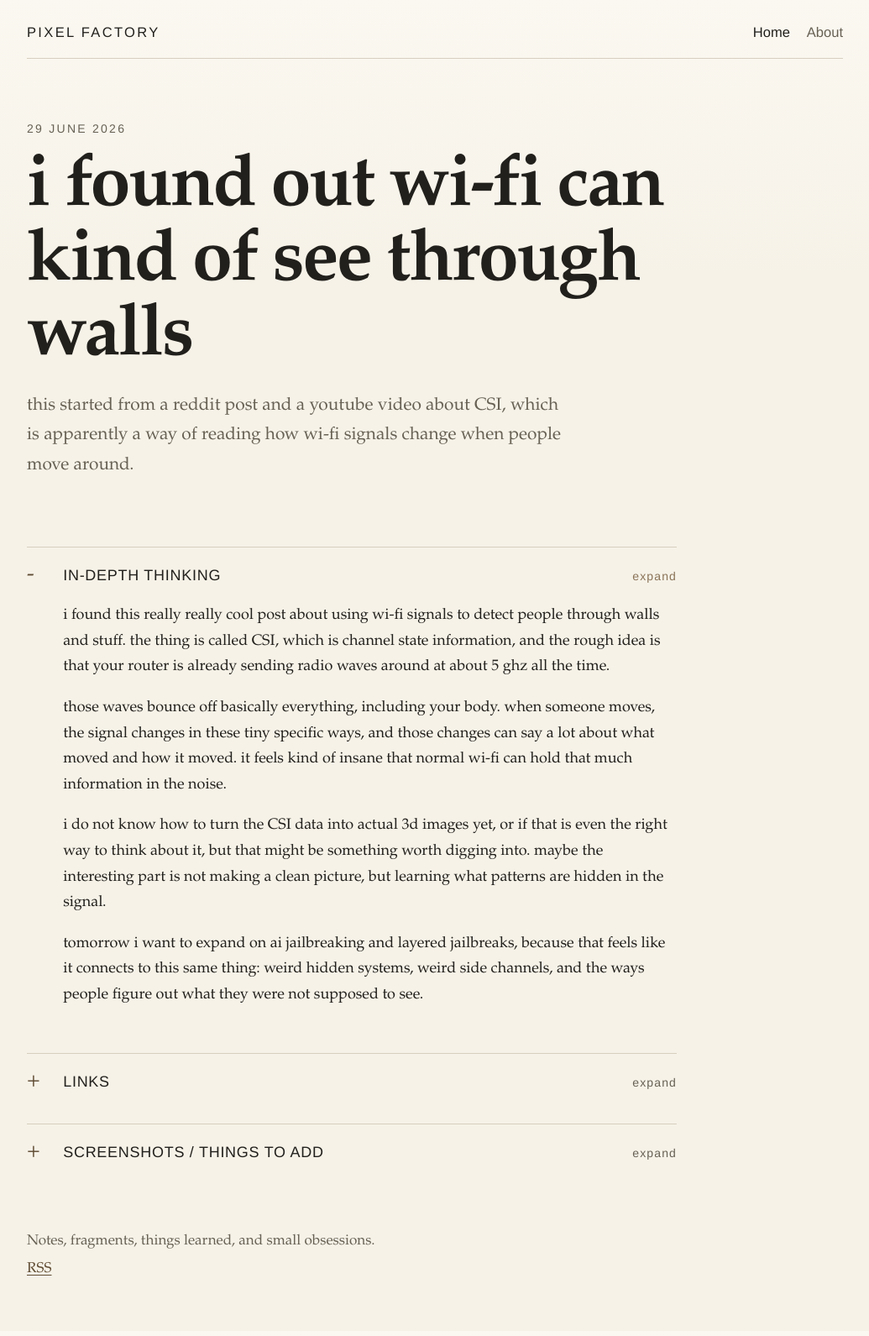
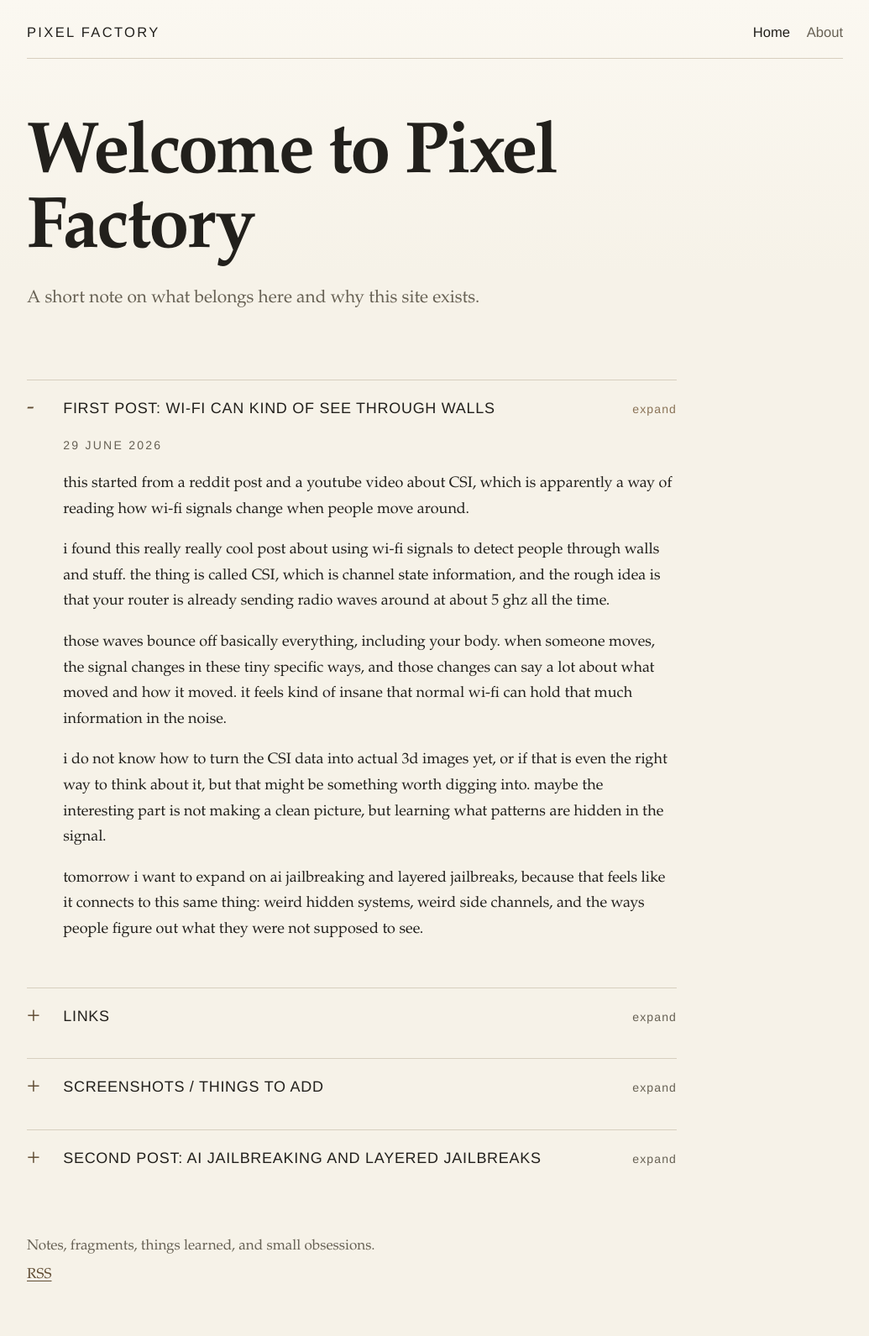
Before and after one commit to NorwegianSalmon362/Blog-website, a Jekyll site: the page built from index.html, in a window 1280 px wide. Shown: the whole page at 84% size, without its empty margins (122-1157 px from the left). Built offline with Jekyll 4.4.1, drawn with Linux system fonts in a browser that asks for light colours.

Commit message:
Put CSI note inside first homepage panel

```diff
--- a/index.html
+++ b/index.html
@@ -78,21 +78,26 @@ title: Home
 </style>
 
 <section class="hero">
-  <p class="eyebrow">29 June 2026</p>
-  <h1>i found out wi-fi can kind of see through walls</h1>
+  <h1>Welcome to Pixel Factory</h1>
   <p class="hero-copy">
-    this started from a reddit post and a youtube video about CSI, which is
-    apparently a way of reading how wi-fi signals change when people move around.
+    A short note on what belongs here and why this site exists.
   </p>
 </section>
 
 <section class="thought-space" aria-label="Expandable notes">
   <details class="expand-panel" open>
     <summary>
-      <span>In-depth thinking</span>
+      <span>First post: wi-fi can kind of see through walls</span>
       <span class="expand-hint">expand</span>
     </summary>
     <div class="expand-content prose">
+      <p class="eyebrow">29 June 2026</p>
+
+      <p>
+        this started from a reddit post and a youtube video about CSI, which is
+        apparently a way of reading how wi-fi signals change when people move around.
+      </p>
+
       <p>
         i found this really really cool post about using wi-fi signals to detect
         people through walls and stuff. the thing is called CSI, which is
@@ -149,4 +154,19 @@ title: Home
       </p>
     </div>
   </details>
+
+  <details class="expand-panel">
+    <summary>
+      <span>Second post: ai jailbreaking and layered jailbreaks</span>
+      <span class="expand-hint">expand</span>
+    </summary>
+    <div class="expand-content prose">
+      <p>
+        this is the next thing i want to expand on. probably tomorrow: ai
+        jailbreaking, layered jailbreaks, and how people stack weird prompts or
+        hidden instructions to push systems into doing things they were not
+        meant to do.
+      </p>
+    </div>
+  </details>
 </section>
```
